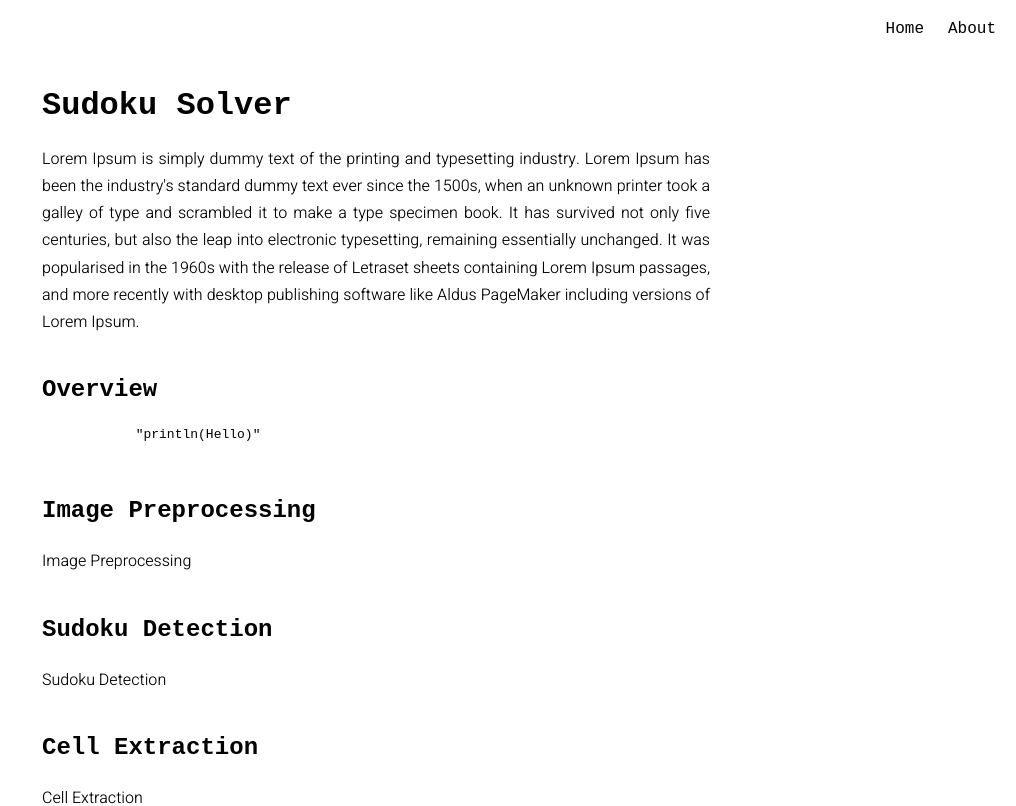
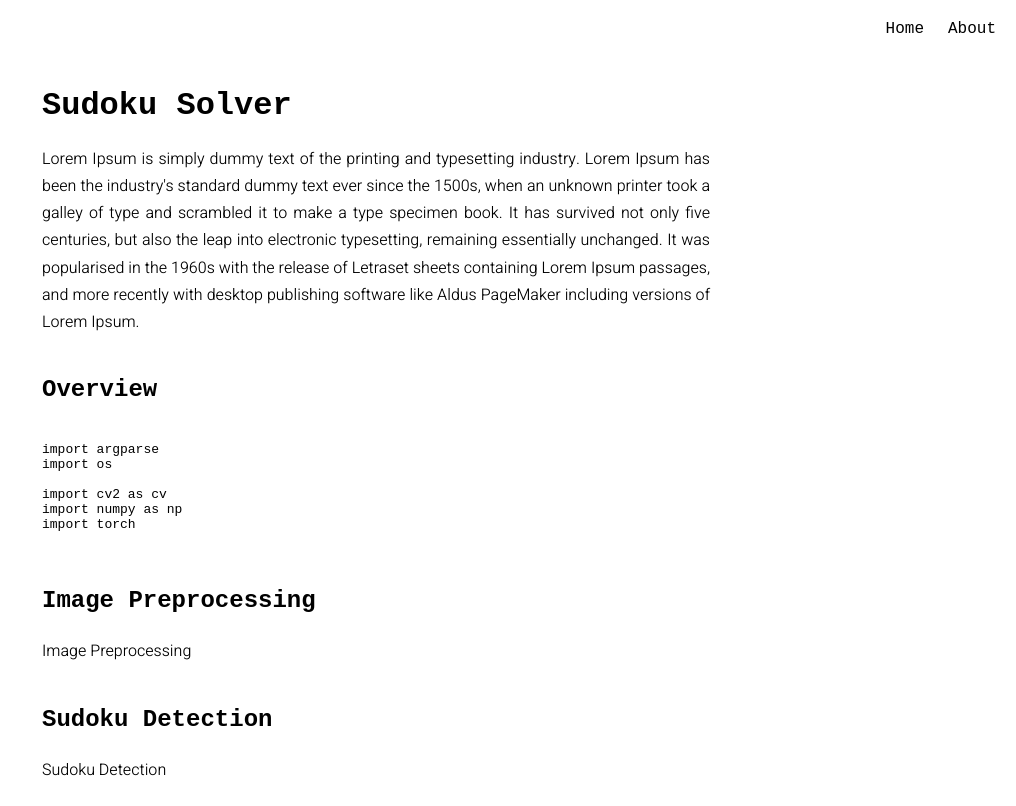
Before and after one commit to chrisdalvit/chrisdalvit.github.io, a SvelteKit app: page /sudoku-solver in a window 1280 px wide. Shown: the top 806 px of the page, without its empty margins (264-1280 px from the left). Built offline with nearby package versions, Linux system fonts and the light colour scheme; a small style sheet from the web is missing; a web font is replaced by a local one.

Commit message:
setup prism.js for python code box

```diff
--- a/src/app.html
+++ b/src/app.html
@@ -7,11 +7,12 @@
 		<link rel="preconnect" href="https://fonts.gstatic.com" crossorigin>
 		<link href="https://fonts.googleapis.com/css2?family=Beau+Rivage&family=Open+Sans:wght@300;400;500;800&family=Parisienne&family=Sometype+Mono:ital,wght@0,400..700;1,400..700&family=Space+Mono:ital,wght@0,400;0,700;1,400;1,700&family=Ubuntu+Mono:ital,wght@0,400;0,700;1,400;1,700&display=swap" rel="stylesheet">
 		<link href="https://fonts.googleapis.com/css2?family=Beau+Rivage&family=Heebo:wght@100..900&family=Parisienne&family=Playfair+Display:ital,wght@0,400..900;1,400..900&family=Ubuntu+Mono:ital,wght@0,400;0,700;1,400;1,700&display=swap" rel="stylesheet">
-		<link href="https://cdn.jsdelivr.net/npm/prism-themes@1.4.0/themes/prism-material-dark.css" rel="stylesheet" />
 		<meta name="viewport" content="width=device-width, initial-scale=1" />
 		%sveltekit.head%
 	</head>
 	<body data-sveltekit-preload-data="hover">
+		<script src="https://cdnjs.cloudflare.com/ajax/libs/prism/9000.0.1/prism.min.js" integrity="sha512-UOoJElONeUNzQbbKQbjldDf9MwOHqxNz49NNJJ1d90yp+X9edsHyJoAs6O4K19CZGaIdjI5ohK+O2y5lBTW6uQ==" crossorigin="anonymous" referrerpolicy="no-referrer"></script>
+		<script src="https://cdnjs.cloudflare.com/ajax/libs/prism/9000.0.1/components/prism-python.min.js" integrity="sha512-3qtI9+9JXi658yli19POddU1RouYtkTEhTHo6X5ilOvMiDfNvo6GIS6k2Ukrsx8MyaKSXeVrnIWeyH8G5EOyIQ==" crossorigin="anonymous" referrerpolicy="no-referrer"></script>
 		<div style="display: contents">%sveltekit.body%</div>
 	</body>
 </html>
--- a/src/routes/sudoku-solver/+page.svelte
+++ b/src/routes/sudoku-solver/+page.svelte
@@ -2,6 +2,10 @@
     import GirdLayout from "$lib/GirdLayout.svelte";
 
 </script>
+
+<svelte:head>
+    <link rel="stylesheet" href="https://cdnjs.cloudflare.com/ajax/libs/prism/9000.0.1/themes/prism-okaidia.min.css" integrity="sha512-5HvW0a7ihK3ro2KhwEksDHXgIezsTeZybZDIn8d8Y015Ny+t7QWSIjnlCTjFzlK7Klb604HLGjsNqU/i5mJLjQ==" crossorigin="anonymous" referrerpolicy="no-referrer" />
+</svelte:head>
 
 <GirdLayout>
     <div class="article" slot="center">
@@ -17,9 +21,14 @@
         </p>
 
         <h3 id="overview" class="section-title">Overview</h3>
-        <pre class="language-python">
-            <code>"println(Hello)"</code>
-        </pre>
+        <pre class="language-python"><code class="language-python">
+import argparse
+import os
+
+import cv2 as cv
+import numpy as np
+import torch
+        </code></pre>
         <h3 id="image-preprocessing" class="section-title">Image Preprocessing</h3>
         <p>
             Image Preprocessing
```
